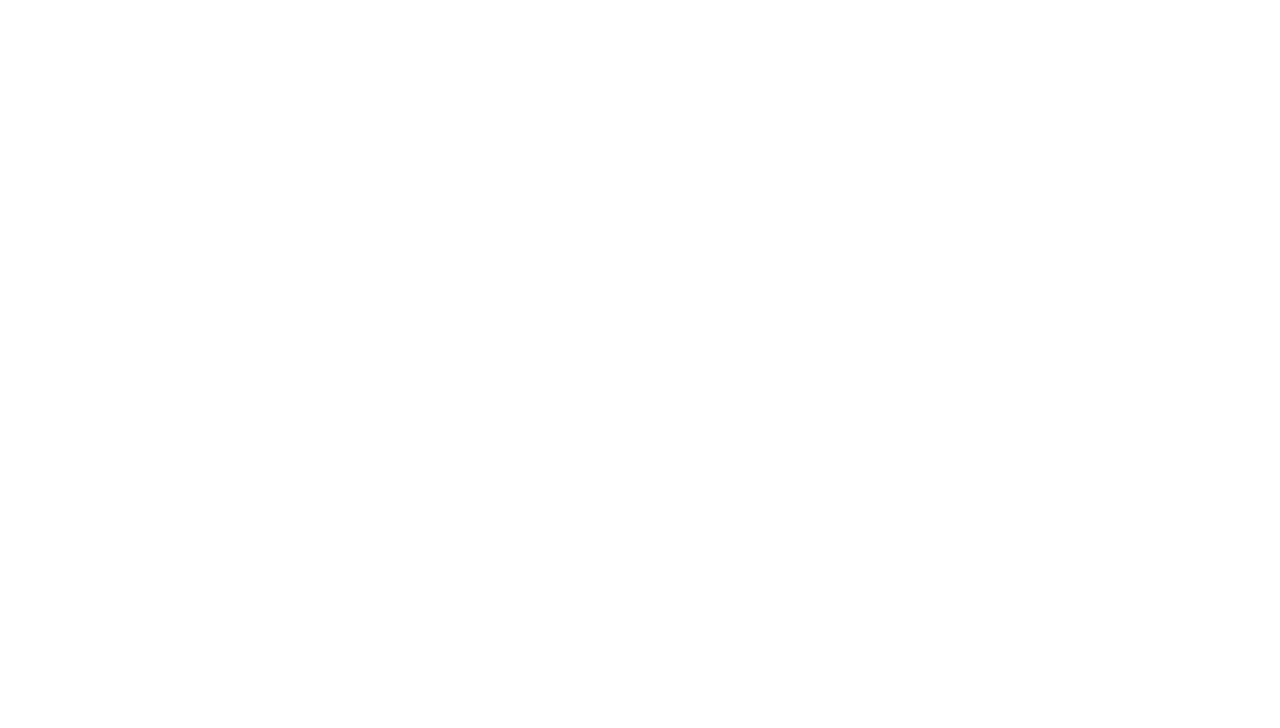
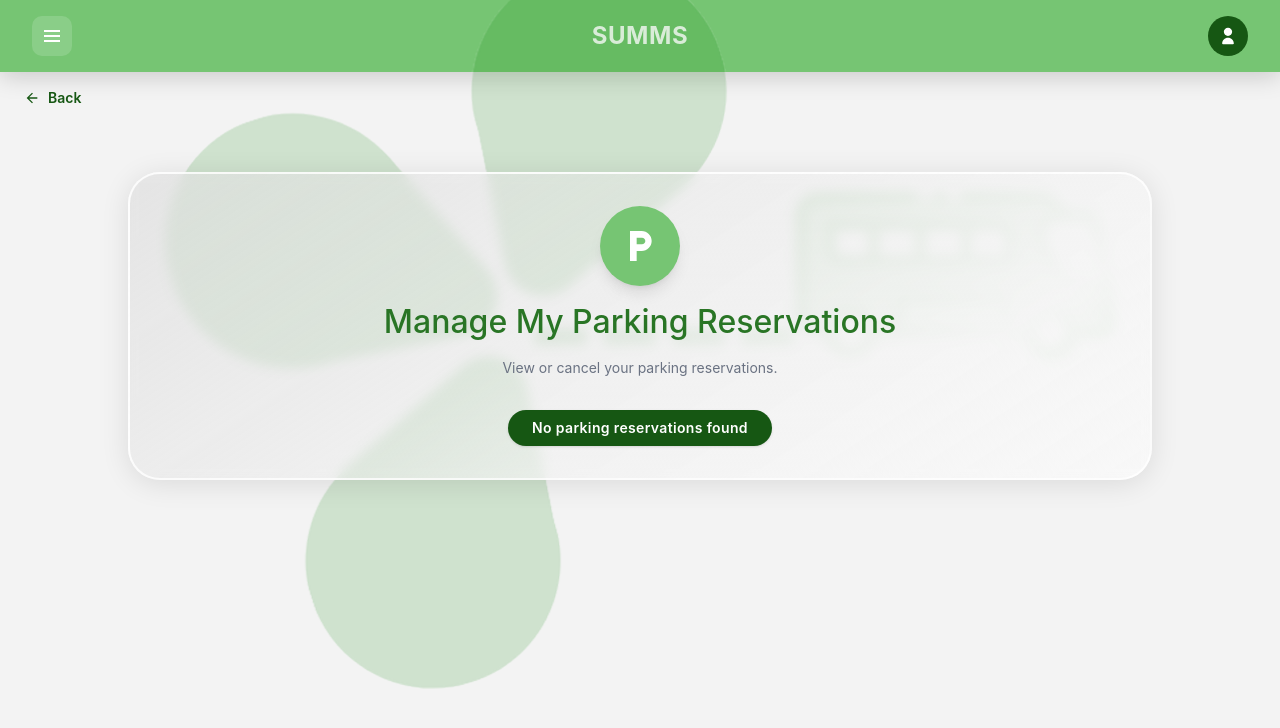
Before and after one commit to Gibraltar-47/SOEN343-Winter2026, a React (Vite) app in the folder SUMMS/: page /my-parking-reservations in a window 1280 px wide. Before the commit this address had no page. Shown: the top 728 px of the page. Built offline with nearby package versions, Linux system fonts and the light colour scheme.

Commit message:
implementing manage my reservation page and feature

```diff
--- a/SUMMS/src/App.jsx
+++ b/SUMMS/src/App.jsx
@@ -13,6 +13,7 @@ import ManageVehicles from "./pages/manageVehicles";
 import ManageRentals from "./pages/manageRentals";
 import UserDashboard from "./pages/userDashboard";
 import ManageMyRentals from "./pages/manageMyRentals";
+import ManageMyParkingReservations from "./pages/manageMyParkingReservations";
 import ProviderProfit from "./pages/providerProfit";
 
 export default function App() {
@@ -32,6 +33,7 @@ export default function App() {
       <Route path="/provider/rentals" element={<ManageRentals />} />
       <Route path="/user" element={<UserDashboard />} />
       <Route path="/my-rentals" element={<ManageMyRentals />} />
+      <Route path="/my-parking-reservations" element={<ManageMyParkingReservations />}/>
       <Route path="/provider/profit" element={<ProviderProfit />} />
     </Routes>
   );
--- a/SUMMS/src/data/parking.ts
+++ b/SUMMS/src/data/parking.ts
@@ -12,8 +12,13 @@ export type ParkingLot = {
 
 export type ParkingReservation = {
   id: string;
+  userId: string;
+  userName: string;
   lotId: string;
   lotName: string;
+  city: string;
+  area: string;
+  address: string;
   reservedAt: string;
   pricePerHour: number;
 };
--- /dev/null
+++ b/SUMMS/src/pages/manageMyParkingReservations.tsx
@@ -0,0 +1,187 @@
+import { useEffect, useMemo, useState } from "react";
+import { useNavigate } from "react-router-dom";
+import imgLogo from "../assets/logo.png";
+import AppHeader from "../component/AppHeader";
+import { sessionService } from "../services/sessionService";
+import {
+  getParkingReservations,
+  removeParkingReservation,
+} from "../services/parkingStorage";
+import type { ParkingReservation } from "../data/parking";
+
+function formatDate(value?: string) {
+  if (!value) return "—";
+
+  const date = new Date(value);
+
+  if (Number.isNaN(date.getTime())) {
+    return "—";
+  }
+
+  return date.toLocaleString();
+}
+
+export default function ManageMyParkingReservations() {
+  const navigate = useNavigate();
+  const currentUser = sessionService.getCurrentUser();
+  const userId = currentUser?.id;
+
+  const [reservations, setReservations] = useState<ParkingReservation[]>([]);
+  const [message, setMessage] = useState("");
+
+  function refreshReservations() {
+    const allReservations = getParkingReservations();
+
+    if (!currentUser) {
+      setReservations([]);
+      return;
+    }
+
+    const currentUserId = String(currentUser.id).trim();
+
+    const userReservations = allReservations.filter(
+      (reservation) => String(reservation.userId).trim() === currentUserId
+    );
+
+    setReservations(userReservations);
+  }
+
+  useEffect(() => {
+    refreshReservations();
+  }, [userId]);
+
+  const sortedReservations = useMemo(() => {
+    return [...reservations].sort(
+      (a, b) =>
+        new Date(b.reservedAt).getTime() - new Date(a.reservedAt).getTime()
+    );
+  }, [reservations]);
+
+  function handleCancelReservation(reservationId: string) {
+    removeParkingReservation(reservationId);
+    refreshReservations();
+    setMessage("Parking reservation cancelled successfully.");
+  }
+
+  return (
+    <div className="min-h-screen w-full overflow-hidden bg-[#f3f3f3]">
+      <AppHeader />
+
+      <div className="mx-auto w-full max-w-7xl px-4 pt-4 sm:px-6">
+        <button
+          onClick={() => navigate("/user")}
+          className="mb-4 flex items-center gap-2 text-sm font-semibold text-[#165713] transition hover:text-[#0f3f0d]"
+        >
+          <svg viewBox="0 0 24 24" className="h-4 w-4" fill="currentColor">
+            <path d="M20 11H7.83l5.59-5.59L12 4l-8 8 8 8 1.41-1.41L7.83 13H20v-2z" />
+          </svg>
+          Back
+        </button>
+
+        <main className="relative flex flex-1 flex-col items-center px-4 py-12 sm:px-6 lg:px-8">
+          <img
+            src={imgLogo}
+            alt=""
+            className="pointer-events-none absolute left-1/2 top-1/2 w-[700px] max-w-[90vw] -translate-x-1/2 -translate-y-1/2 opacity-30 sm:w-[820px] lg:w-[950px]"
+          />
+
+          <div className="relative z-10 flex w-full max-w-5xl flex-col items-center">
+            <div className="w-full rounded-[32px] border-2 border-white/80 bg-[linear-gradient(147deg,rgba(223,223,223,0.69)_2.7%,rgba(234,234,234,0.49)_42.6%,rgba(245,245,245,0.96)_75.2%,rgba(255,255,255,0.41)_98.8%)] px-6 py-8 shadow-[0px_4px_28px_rgba(0,0,0,0.10)] backdrop-blur-[6px] sm:px-8">
+              <div className="flex flex-col items-center gap-3">
+                <div className="flex h-20 w-20 items-center justify-center rounded-full bg-[#76c573] text-white shadow-lg">
+                  <svg viewBox="0 0 24 24" className="h-10 w-10" fill="currentColor">
+                    <path d="M13 3H6v18h4v-6h3c3.31 0 6-2.69 6-6s-2.69-6-6-6zm.2 8H10V7h3.2c1.1 0 2 .9 2 2s-.9 2-2 2z" />
+                  </svg>
+                </div>
+
+                <h1 className="text-center text-[32px] font-medium text-[#297525]">
+                  Manage My Parking Reservations
+                </h1>
+
+                <p className="text-center text-sm text-gray-500">
+                  View or cancel your parking reservations.
+                </p>
+              </div>
+
+              {message ? (
+                <div className="mt-6 w-full rounded-full bg-white/80 px-5 py-3 text-center text-sm text-[#297525] shadow-[0px_4px_16px_rgba(0,0,0,0.08)]">
+                  {message}
+                </div>
+              ) : null}
+
+              <div className="mt-8">
+                {sortedReservations.length === 0 ? (
+                  <div className="mx-auto w-fit rounded-full bg-[#165713] px-6 py-2 text-sm font-semibold tracking-wide text-white shadow">
+                    No parking reservations found
+                  </div>
+                ) : (
+                  <div className="grid w-full grid-cols-1 gap-4">
+                    {sortedReservations.map((reservation) => (
+                      <div
+                        key={reservation.id}
+                        className="rounded-[28px] border-2 border-white/80 bg-white/70 px-6 py-5 shadow-[0px_4px_16px_rgba(0,0,0,0.08)]"
+                      >
+                        <div className="flex flex-col gap-4 lg:flex-row lg:items-center lg:justify-between">
+                          <div className="space-y-2">
+                            <div className="flex flex-wrap items-center gap-3">
+                              <p className="text-lg font-semibold text-[#297525]">
+                                {reservation.lotName}
+                              </p>
+                              <span className="rounded-full bg-[#fff7d6] px-3 py-1 text-xs font-semibold uppercase tracking-wide text-[#8a6d1f]">
+                                reserved
+                              </span>
+                            </div>
+
+                            <p className="text-sm text-gray-500">
+                              City: {reservation.city}
+                            </p>
+
+                            <p className="text-sm text-gray-500">
+                              Area: {reservation.area}
+                            </p>
+
+                            <p className="text-sm text-gray-500">
+                              Address: {reservation.address}
+                            </p>
+
+                            <p className="text-sm text-gray-500">
+                              Reserved on {formatDate(reservation.reservedAt)}
+                            </p>
+
+                            <p className="text-sm font-semibold text-[#297525]">
+                              Current total: ${Number(reservation.pricePerHour).toFixed(2)}/h
+                            </p>
+                          </div>
+
+                          <div className="flex flex-col gap-2 lg:items-end">
+                            <div className="rounded-full bg-[#f3f3f3] px-4 py-2 text-sm text-gray-500">
+                              ${reservation.pricePerHour.toFixed(2)}/h
+                            </div>
+
+                            <button
+                              onClick={() => handleCancelReservation(reservation.id)}
+                              className="rounded-full bg-[#d4183d] px-5 py-2 text-sm font-semibold text-white transition hover:opacity-90"
+                            >
+                              Cancel Reservation
+                            </button>
+
+                            <button
+                              onClick={() => navigate("/parking")}
+                              className="rounded-full bg-[#165713] px-5 py-2 text-sm font-semibold text-white transition hover:bg-[#11440f]"
+                            >
+                              Go to Parking
+                            </button>
+                          </div>
+                        </div>
+                      </div>
+                    ))}
+                  </div>
+                )}
+              </div>
+            </div>
+          </div>
+        </main>
+      </div>
+    </div>
+  );
+}
--- a/SUMMS/src/pages/parking.tsx
+++ b/SUMMS/src/pages/parking.tsx
@@ -2,6 +2,7 @@ import { useEffect, useMemo, useState } from "react";
 import { useNavigate } from "react-router-dom";
 import imgLogo from "../assets/logo.png";
 import AppHeader from "../component/AppHeader";
+import { sessionService } from "../services/sessionService";
 import {
   parkingLots,
   simulateParkingUpdates,
@@ -11,21 +12,42 @@ import {
 import {
   addParkingReservation,
   getParkingReservations,
-  removeParkingReservation,
 } from "../services/parkingStorage";
 
-const AREAS = ["All", "Downtown", "Old Montreal", "Le Plateau", "Laval", "Côte-des-Neiges"];
+const AREAS = [
+  "All",
+  "Downtown",
+  "Old Montreal",
+  "Le Plateau",
+  "Laval",
+  "Côte-des-Neiges",
+];
 
 export default function Parking() {
   const navigate = useNavigate();
+  const currentUser = sessionService.getCurrentUser();
 
   const [lots, setLots] = useState<ParkingLot[]>(parkingLots);
   const [selectedArea, setSelectedArea] = useState("All");
   const [reservations, setReservations] = useState<ParkingReservation[]>([]);
+  const [message, setMessage] = useState("");
 
   useEffect(() => {
-    setReservations(getParkingReservations());
-  }, []);
+    const allReservations = getParkingReservations();
+
+    if (!currentUser) {
+      setReservations([]);
+      return;
+    }
+
+    const currentUserId = String(currentUser.id).trim();
+
+    const userReservations = allReservations.filter(
+      (reservation) => String(reservation.userId).trim() === currentUserId
+    );
+
+    setReservations(userReservations);
+  }, [currentUser]);
 
   useEffect(() => {
     const interval = setInterval(() => {
@@ -53,43 +75,46 @@ export default function Parking() {
   const totalReserved = totalSpots - totalAvailable;
 
   const hasReservationForLot = (lotId: string) =>
-    reservations.some((r) => r.lotId === lotId);
+    reservations.some((reservation) => reservation.lotId === lotId);
 
   const handleReserve = (lot: ParkingLot) => {
+    if (!currentUser) {
+      setMessage("Please log in to reserve a parking spot.");
+      return;
+    }
+
     if (lot.availableSpots <= 0) return;
     if (hasReservationForLot(lot.id)) return;
 
     const reservation: ParkingReservation = {
-      id: `reservation-${Date.now()}`,
+      id: `parking-${Date.now()}`,
+      userId: String(currentUser.id),
+      userName: `${currentUser.firstName} ${currentUser.lastName}`,
       lotId: lot.id,
       lotName: lot.name,
+      city: lot.area === "Laval" ? "Laval" : "Montreal",
+      area: lot.area,
+      address: lot.address,
       reservedAt: new Date().toISOString(),
       pricePerHour: lot.pricePerHour,
     };
 
     addParkingReservation(reservation);
-    setReservations(getParkingReservations());
+
+    const allReservations = getParkingReservations();
+    const currentUserId = String(currentUser.id).trim();
+
+    const userReservations = allReservations.filter(
+      (item) => String(item.userId).trim() === currentUserId
+    );
+
+    setReservations(userReservations);
+    setMessage("Parking reservation created successfully.");
 
     setLots((prev) =>
       prev.map((item) =>
         item.id === lot.id
           ? { ...item, availableSpots: Math.max(0, item.availableSpots - 1) }
-          : item
-      )
-    );
-  };
-
-  const handleCancelReservation = (reservationId: string, lotId: string) => {
-    removeParkingReservation(reservationId);
-    setReservations(getParkingReservations());
-
-    setLots((prev) =>
-      prev.map((item) =>
-        item.id === lotId
-          ? {
-              ...item,
-              availableSpots: Math.min(item.totalSpots, item.availableSpots + 1),
-            }
           : item
       )
     );
@@ -120,15 +145,23 @@ export default function Parking() {
               </h1>
 
               <p className="max-w-xl text-sm text-gray-500">
-                Real-time monitoring of parking availability, pricing, and reservations
-                across Montreal and Laval.
+                Real-time monitoring of parking availability, pricing, and
+                reservations across Montreal and Laval.
               </p>
             </div>
+
+            {message ? (
+              <div className="w-full rounded-full bg-white/80 px-5 py-3 text-center text-sm text-[#297525] shadow-[0px_4px_16px_rgba(0,0,0,0.08)]">
+                {message}
+              </div>
+            ) : null}
 
             <div className="grid grid-cols-1 gap-4 md:grid-cols-3">
               <div className="rounded-[24px] border-2 border-white/80 bg-white/80 p-6 shadow-[0px_4px_20px_rgba(0,0,0,0.08)] backdrop-blur-[6px]">
                 <p className="text-sm text-gray-500">Total Spots</p>
-                <p className="mt-2 text-3xl font-semibold text-[#297525]">{totalSpots}</p>
+                <p className="mt-2 text-3xl font-semibold text-[#297525]">
+                  {totalSpots}
+                </p>
               </div>
 
               <div className="rounded-[24px] border-2 border-white/80 bg-white/80 p-6 shadow-[0px_4px_20px_rgba(0,0,0,0.08)] backdrop-blur-[6px]">
@@ -149,12 +182,15 @@ export default function Parking() {
             <div className="rounded-[24px] border-2 border-white/80 bg-white/80 p-5 shadow-[0px_4px_20px_rgba(0,0,0,0.08)]">
               <div className="flex flex-col gap-4 md:flex-row md:items-center md:justify-between">
                 <div>
-                  <p className="text-lg font-semibold text-[#297525]">Filter by area</p>
+                  <p className="text-lg font-semibold text-[#297525]">
+                    Filter by area
+                  </p>
                   <p className="text-sm text-gray-500">
                     View parking availability by location
                   </p>
                 </div>
 
+                <div className="flex flex-col gap-3 sm:flex-row sm:items-center">
                   <select
                     value={selectedArea}
                     onChange={(e) => setSelectedArea(e.target.value)}
@@ -166,10 +202,17 @@ export default function Parking() {
                       </option>
                     ))}
                   </select>
+
+                  <button
+                    onClick={() => navigate("/my-parking-reservations")}
+                    className="h-11 rounded-full bg-[#165713] px-5 text-sm font-semibold text-white transition hover:bg-[#11440f]"
+                  >
+                    Manage My Parking Reservations
+                  </button>
+                </div>
               </div>
             </div>
 
-            <div className="grid grid-cols-1 gap-5 lg:grid-cols-[2fr_1fr]">
             <section className="flex flex-col gap-4">
               {filteredLots.map((lot) => {
                 const reserved = hasReservationForLot(lot.id);
@@ -183,7 +226,9 @@ export default function Parking() {
                     <div className="flex flex-col gap-4 md:flex-row md:items-center md:justify-between">
                       <div className="space-y-1">
                         <div className="flex items-center gap-2">
-                            <p className="text-lg font-semibold text-[#297525]">{lot.name}</p>
+                          <p className="text-lg font-semibold text-[#297525]">
+                            {lot.name}
+                          </p>
                           <span className="rounded-full bg-[#e9f8e8] px-3 py-1 text-xs font-medium text-[#297525]">
                             {lot.area}
                           </span>
@@ -193,10 +238,12 @@ export default function Parking() {
 
                         <div className="mt-2 flex flex-wrap gap-3 text-sm text-gray-600">
                           <span>
-                              <strong>Available:</strong> {lot.availableSpots}/{lot.totalSpots}
+                            <strong>Available:</strong> {lot.availableSpots}/
+                            {lot.totalSpots}
                           </span>
                           <span>
-                              <strong>Price:</strong> ${lot.pricePerHour.toFixed(2)}/hr
+                            <strong>Price:</strong> ${lot.pricePerHour.toFixed(2)}
+                            /hr
                           </span>
                         </div>
                       </div>
@@ -227,7 +274,11 @@ export default function Parking() {
                               : "bg-[#76c573] hover:bg-[#5fb85c]"
                           }`}
                         >
-                            {reserved ? "Reserved" : full ? "Unavailable" : "Reserve Spot"}
+                          {reserved
+                            ? "Reserved"
+                            : full
+                            ? "Unavailable"
+                            : "Reserve Spot"}
                         </button>
                       </div>
                     </div>
@@ -235,51 +286,6 @@ export default function Parking() {
                 );
               })}
             </section>
-
-              <aside className="rounded-[24px] border-2 border-white/80 bg-white/80 p-5 shadow-[0px_4px_20px_rgba(0,0,0,0.08)]">
-                <div className="mb-4">
-                  <p className="text-lg font-semibold text-[#297525]">My Reservations</p>
-                  <p className="text-sm text-gray-500">
-                    Your saved parking reservations
-                  </p>
-                </div>
-
-                <div className="flex flex-col gap-3">
-                  {reservations.length === 0 ? (
-                    <div className="rounded-[18px] bg-[#f7f7f7] p-4 text-sm text-gray-500">
-                      No reservations yet.
-                    </div>
-                  ) : (
-                    reservations.map((reservation) => (
-                      <div
-                        key={reservation.id}
-                        className="rounded-[18px] border border-gray-100 bg-[#f9fdf8] p-4"
-                      >
-                        <p className="font-semibold text-[#297525]">
-                          {reservation.lotName}
-                        </p>
-                        <p className="mt-1 text-sm text-gray-500">
-                          ${reservation.pricePerHour.toFixed(2)}/hr
-                        </p>
-                        <p className="mt-1 text-xs text-gray-400">
-                          Reserved on{" "}
-                          {new Date(reservation.reservedAt).toLocaleString()}
-                        </p>
-
-                        <button
-                          onClick={() =>
-                            handleCancelReservation(reservation.id, reservation.lotId)
-                          }
-                          className="mt-3 rounded-full bg-red-500 px-4 py-2 text-xs font-semibold text-white hover:bg-red-600"
-                        >
-                          Cancel Reservation
-                        </button>
-                      </div>
-                    ))
-                  )}
-                </div>
-              </aside>
-            </div>
           </div>
         </main>
       </div>
--- a/SUMMS/src/pages/userDashboard.tsx
+++ b/SUMMS/src/pages/userDashboard.tsx
@@ -2,7 +2,7 @@ import { useEffect, useState } from "react";
 import { useNavigate } from "react-router-dom";
 import imgLogo from "../assets/logo.png";
 import { sessionService } from "../services/sessionService";
-import AppHeader from '../component/AppHeader';
+import AppHeader from "../component/AppHeader";
 
 type UserPreferences = {
   preferredCity: string;
@@ -141,6 +141,18 @@ export default function UserDashboard() {
                     Start, complete, or cancel your reservations.
                   </p>
                 </button>
+
+                <button
+                  onClick={() => navigate("/my-parking-reservations")}
+                  className="rounded-full border-2 border-white/80 bg-white/70 px-6 py-4 text-left shadow-[0px_4px_16px_rgba(0,0,0,0.08)] transition hover:scale-[1.01]"
+                >
+                  <p className="text-base font-semibold text-[#297525]">
+                    Manage My Parking Reservations
+                  </p>
+                  <p className="text-sm text-gray-400">
+                    View or cancel your parking reservations.
+                  </p>
+                </button>
               </div>
             </div>
           </div>
```
Lines whose indentation alone changed are shown as unchanged.
